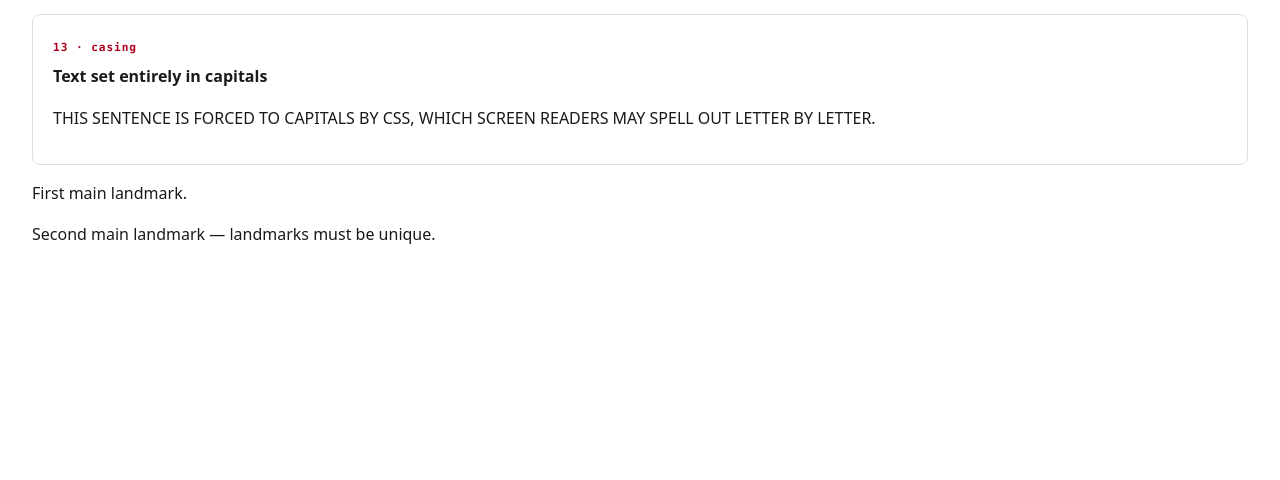
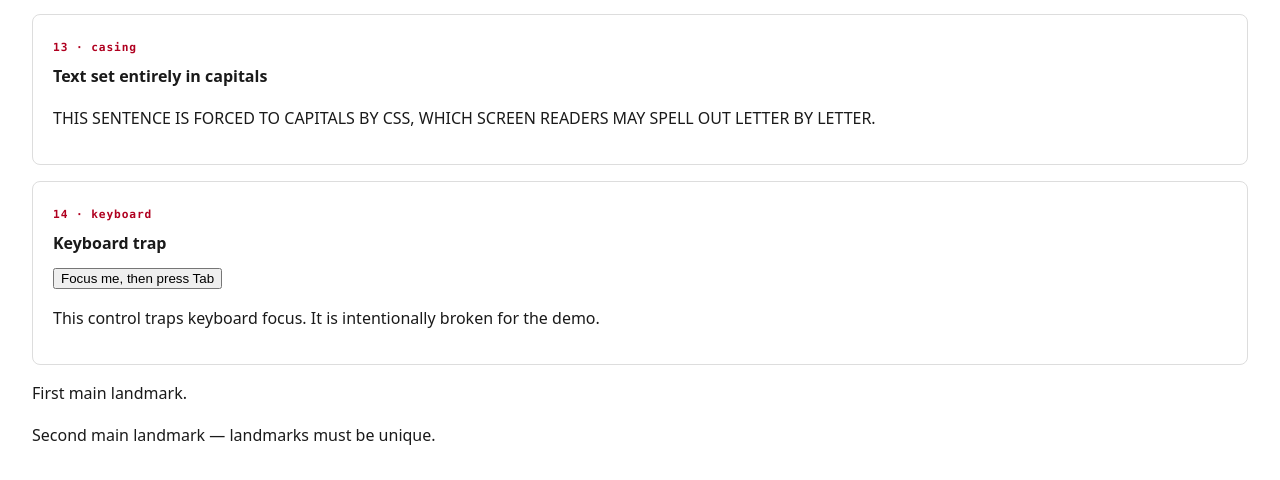
Before and after one commit to lsa-mis/a11ytestingCICD, a website built with Vite: page violations.html in a window 1280 px wide. Shown: the part 2263-2743 px from the top of the page. Before the commit the page ends 2559 px from the top, so only its background shows below. Built offline with nearby package versions, Linux system fonts and the light colour scheme.

Commit message:
add keyboard trap demonstration

```diff
--- a/violations.html
+++ b/violations.html
@@ -133,8 +133,21 @@
       <p class="all-caps">This sentence is forced to capitals by CSS, which screen readers may spell out letter by letter.</p>
     </div>
 
+    <div class="case">
+      <p class="tag">14 · keyboard</p>
+      <h2>Keyboard trap</h2>
+      <!-- MANUAL TESTING VIOLATION — pressing Tab or Shift+Tab never moves focus away. -->
+      <button id="keyboard-trap" type="button">Focus me, then press Tab</button>
+      <p>This control traps keyboard focus. It is intentionally broken for the demo.</p>
+    </div>
+
     <!-- VIOLATION 15 — a second <main> landmark on the same page -->
     <main><p>First main landmark.</p></main>
     <main><p>Second main landmark — landmarks must be unique.</p></main>
+    <script>
+      document.querySelector("#keyboard-trap").addEventListener("keydown", (event) => {
+        if (event.key === "Tab") event.preventDefault();
+      });
+    </script>
   </body>
 </html>
```
